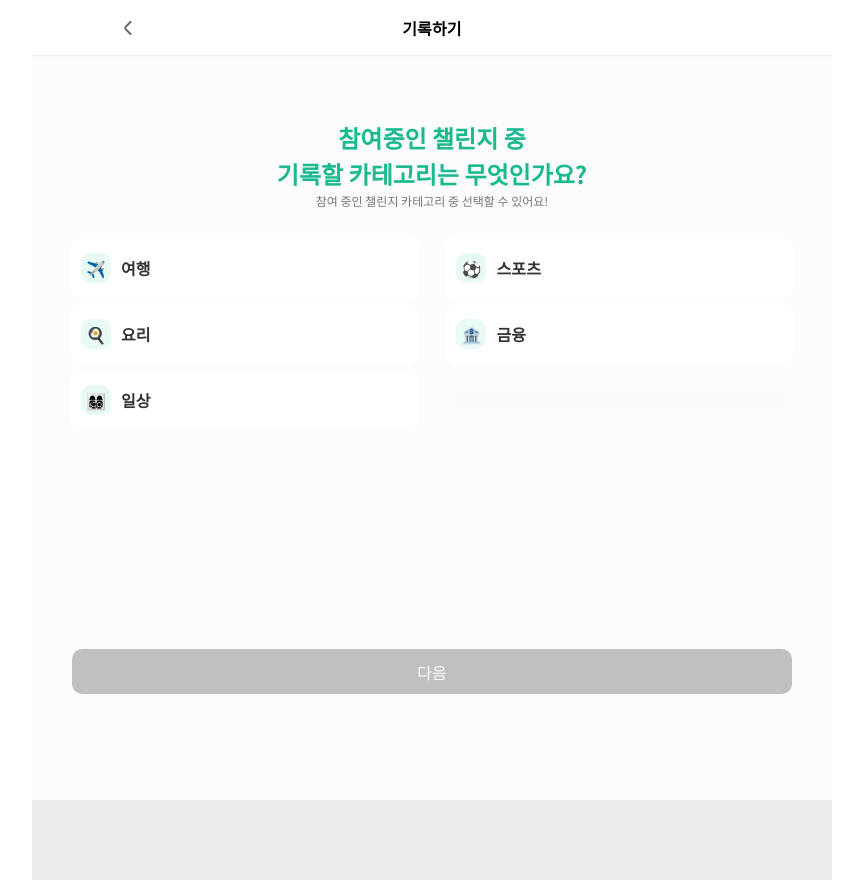
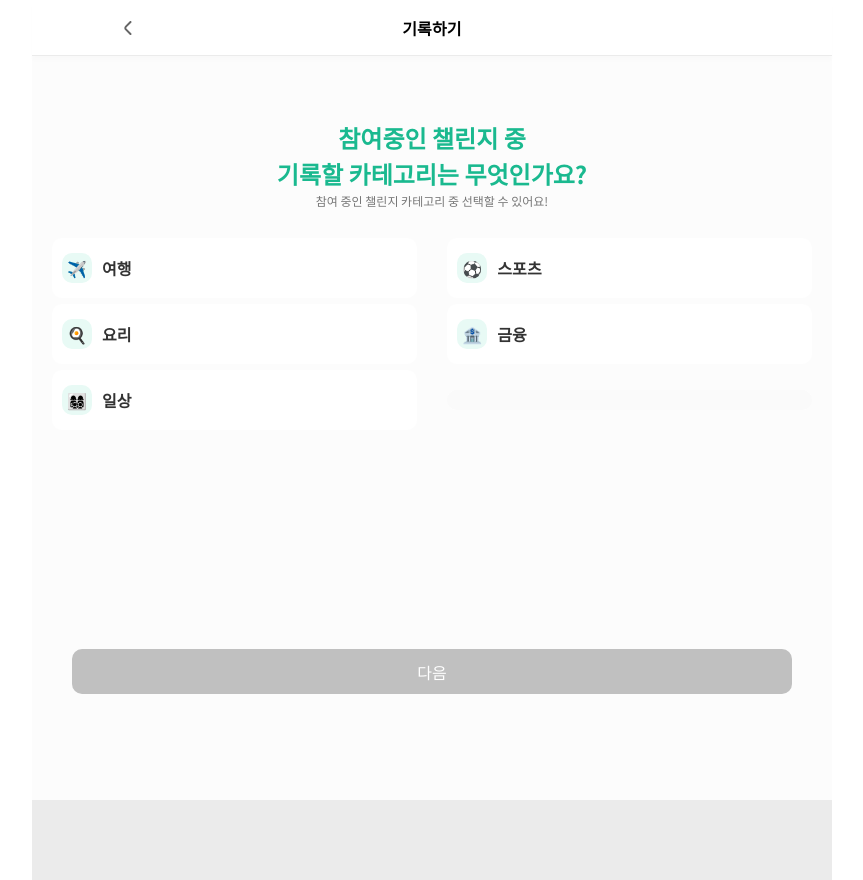
Before and after one commit to BUZZINGPolarBear/FRONT_ILogU, a React (Create React App) app: page /feed/write in a window 1280 px wide. Shown: the whole page, without its empty margins (208-1071 px from the left). Built offline with nearby package versions, Linux system fonts and the light colour scheme; a web font is replaced by a local one.

Commit message:
fix: 사진 업로드시 btn 간격 수정

```diff
--- a/src/APP/Feed/writeFeed/Styles/info.styles.js
+++ b/src/APP/Feed/writeFeed/Styles/info.styles.js
@@ -97,7 +97,7 @@ export const FeedSubTitleMain = styled.span`
 `;
 
 export const FeedCategoryWrapper = styled.div`
-	width: 95%;
+	width: 100%;
 	height: 7vh;
 	max-height: 60px;
 	margin: auto;
--- a/src/APP/Feed/writeFeed/writeFeed.uploadPhoto.jsx
+++ b/src/APP/Feed/writeFeed/writeFeed.uploadPhoto.jsx
@@ -156,6 +156,7 @@ function UploadPhoto(props) {
 				</infoS.FeedCategoryWrapper>
 				{selectedImages.length == 0 ? (
 					<photoS.PhotoUploadArea
+						style={{ marginBottom: '20vh' }}
 						onClick={() => document.getElementById('fileInput').click()}
 					>
 						{selectedImages.map((image, index) => (
```
